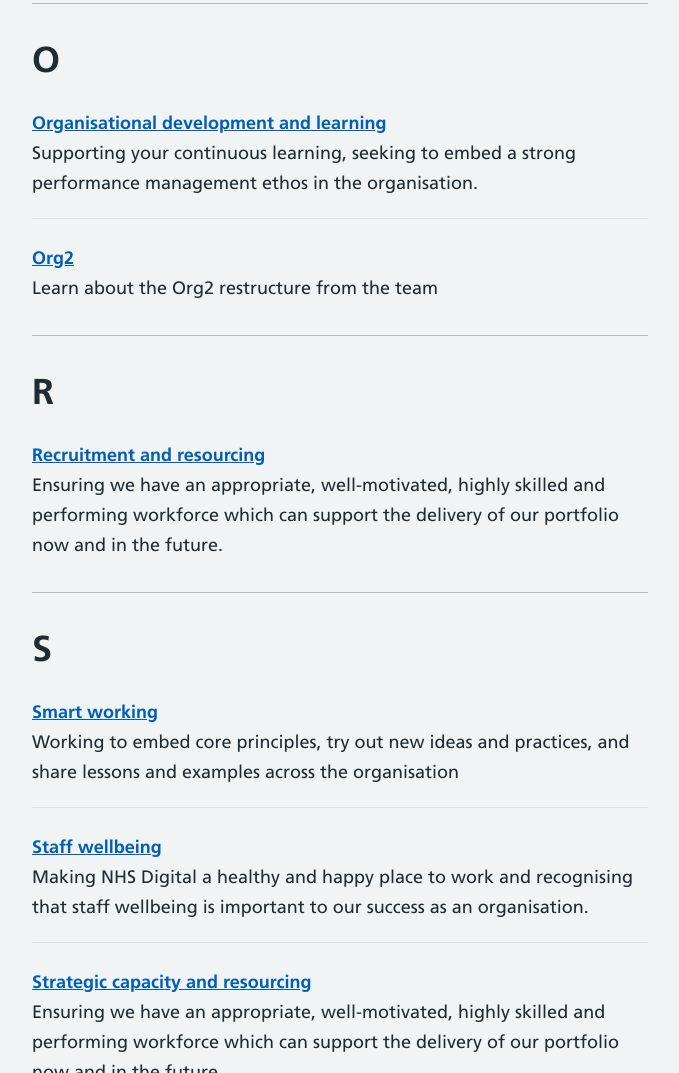
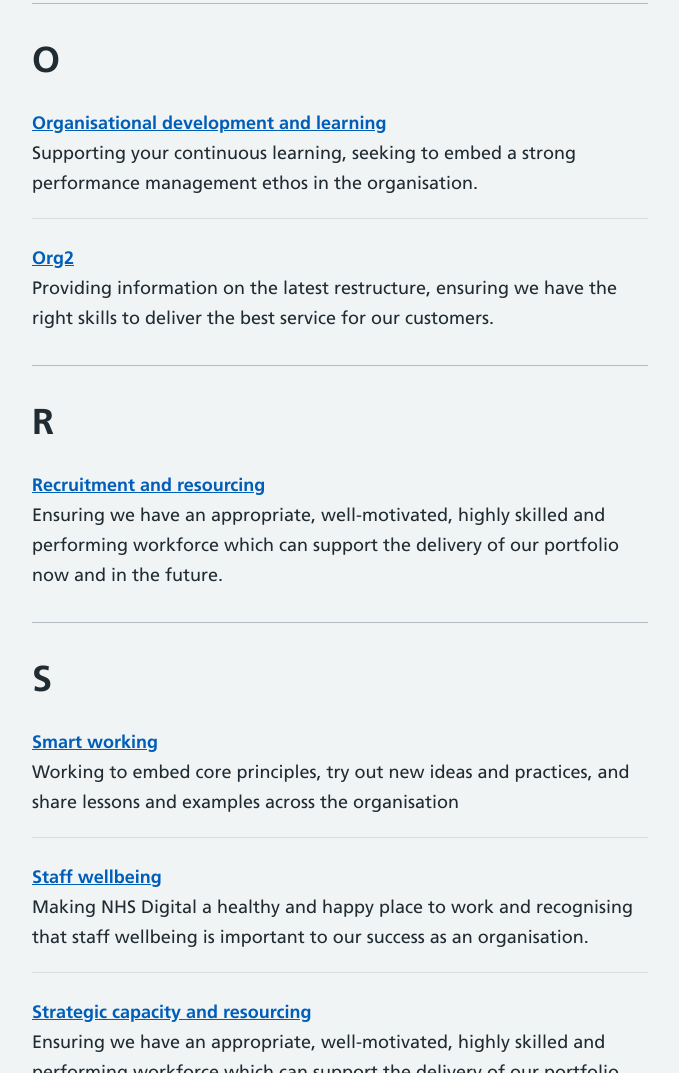
Before and after one commit to valtech-uk/ur-nhsd, a plain HTML site: page pages/team-list.html in a window 1280 px wide. Shown: the part 2656-3729 px from the top of the page, without its empty margins (472-1151 px from the left). Drawn offline with Linux system fonts and the light colour scheme; a web font is replaced by a local one.

Commit message:
Org 2 better description

```diff
--- a/pages/team-list.html
+++ b/pages/team-list.html
@@ -672,7 +672,7 @@
                                         <div class="cta">
                                             <span class="type-span type-span--internal type-span--hidden" data-type="internal">internal</span>
                                             <h2 class="cta__title"><a href="team-org2.html">Org2</a></h2>
-                                            <p class="cta__text">Learn about the Org2 restructure from the team</p>
+                                            <p class="cta__text">Providing information on the latest restructure, ensuring we have the right skills to deliver the best service for our customers.</p>
                                         </div>
                                     </div>
                                 </div>
```
